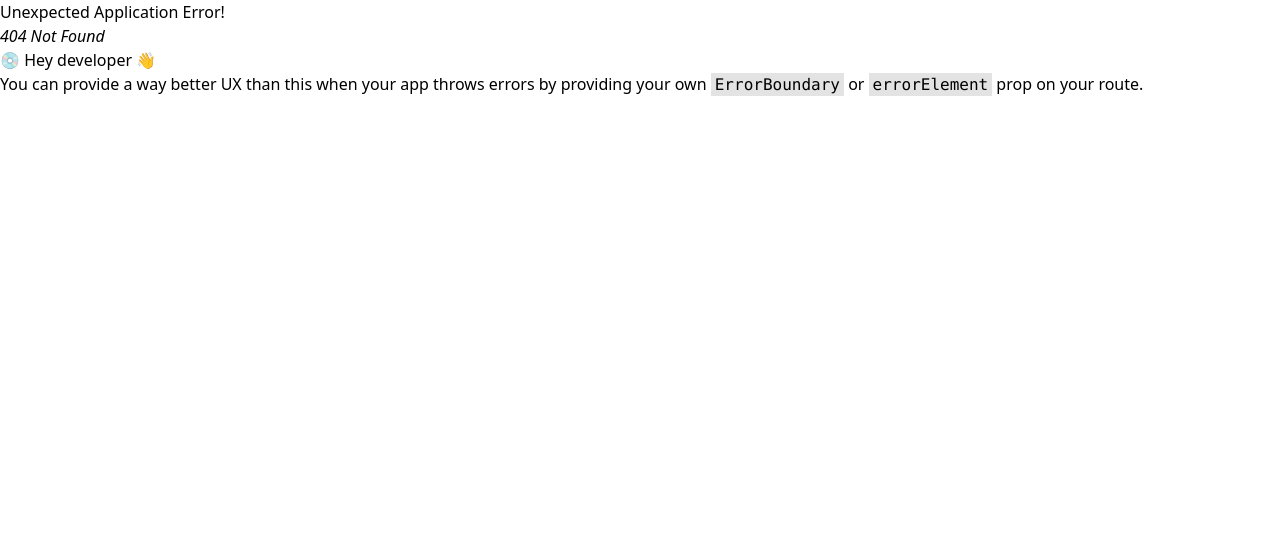
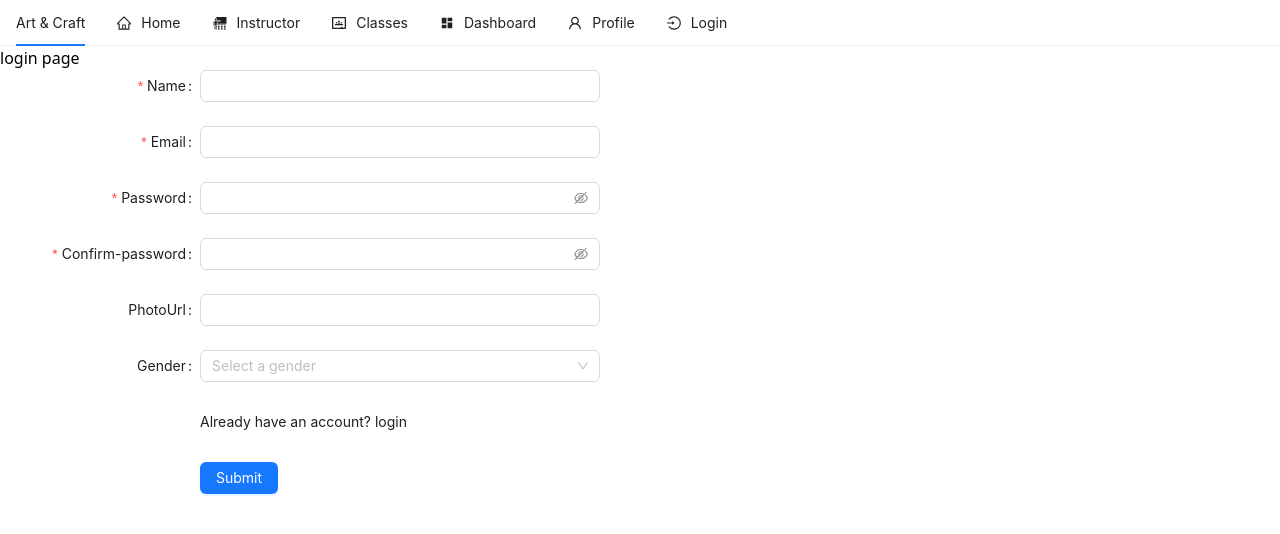
Before and after one commit to Rashed967/summer-camp-client-side, a React (Vite) app: page /register in a window 1280 px wide. Before the commit this address had no page. Shown: the top 534 px of the page. Built offline with nearby package versions, Linux system fonts and the light colour scheme.

Commit message:
register paged addd

```diff
--- a/package.json
+++ b/package.json
@@ -11,10 +11,12 @@
   },
   "dependencies": {
     "antd": "^5.6.1",
+    "firebase": "^9.22.1",
     "localforage": "^1.10.0",
     "match-sorter": "^6.3.1",
     "react": "^18.2.0",
     "react-dom": "^18.2.0",
+    "react-hook-form": "^7.44.3",
     "react-icons": "^4.9.0",
     "react-router-dom": "^6.12.0",
     "sort-by": "^1.2.0"
--- /dev/null
+++ b/src/firebase/firebase.js
@@ -0,0 +1,17 @@
+// Import the functions you need from the SDKs you need
+import { initializeApp } from "firebase/app";
+// TODO: Add SDKs for Firebase products that you want to use
+// https://firebase.google.com/docs/web/setup#available-libraries
+
+// Your web app's Firebase configuration
+const firebaseConfig = {
+  apiKey: "AIzaSyCcBr-VVPh057MWRPfmK7gMHl_GZK4Hjjo",
+  authDomain: "art-and-craft-823bc.firebaseapp.com",
+  projectId: "art-and-craft-823bc",
+  storageBucket: "art-and-craft-823bc.appspot.com",
+  messagingSenderId: "999960434567",
+  appId: "1:999960434567:web:80bf8f6444b63542fca522"
+};
+
+// Initialize Firebase
+export const app = initializeApp(firebaseConfig);
--- a/src/main.jsx
+++ b/src/main.jsx
@@ -6,15 +6,18 @@ import {
   RouterProvider,
 } from "react-router-dom";
 import router from './routes/Routes';
+import AuthProvider from './providers/AuthProvider';
 
 
 ReactDOM.createRoot(document.getElementById('root')).render(
   <React.StrictMode>
 
 
+   <AuthProvider>
    <div className='container mx-auto'>
     <RouterProvider router={router}> </RouterProvider>
    </div>
+   </AuthProvider>
 
 
   </React.StrictMode>,
--- a/src/pages/Login/Login.jsx
+++ b/src/pages/Login/Login.jsx
@@ -1,9 +1,95 @@
+import { useForm } from "react-hook-form";
+import { Button, Checkbox, Form, Input } from 'antd';
+import { useContext } from "react";
+import { AuthContext } from "../../providers/AuthProvider";
+import { Link } from "react-router-dom";
+
+const Login = () => {
+    const {createUser} = useContext(AuthContext)
+
+    const onFinish = (values) => {
+        const {email, password, } = values
+        createUser(email, password)
+        .then(result => {
+            const user = result.user;
+            console.log(user)
+            alert("creater user successfully")
+        })
+
+      };
+      const onFinishFailed = (errorInfo) => {
+        console.log('Failed:', errorInfo);
+      };
 
 
-const Login = () => {
     return (
-        <div>
+        <div className="w-3/4 mx-auto">
             <h2>login page</h2>
+            <Form
+    name="basic"
+    labelCol={{
+      span: 8,
+    }}
+    wrapperCol={{
+      span: 16,
+    }}
+    style={{
+      maxWidth: 600,
+    }}
+    initialValues={{
+      remember: true,
+    }}
+    onFinish={onFinish}
+    onFinishFailed={onFinishFailed}
+    autoComplete="off"
+  >
+    <Form.Item
+      label="Email"
+      name="email"
+      rules={[
+        {
+          required: true,
+          message: 'Please input your email!',
+        },
+      ]}
+    >
+      <Input />
+    </Form.Item>
+
+    <Form.Item
+      label="Password"
+      name="password"
+      rules={[
+        {
+          required: true,
+          message: 'Please input your password!',
+        },
+      ]}
+    >
+      <Input.Password />
+    </Form.Item>
+
+    <Form.Item
+      name="remember"
+      valuePropName="checked"
+      wrapperCol={{
+        offset: 8,
+        span: 16,
+      }}
+    >
+     <p><span >New to this site?</span> <Link className="text-blue-600" to="/register">register</Link></p>
+    </Form.Item>
+
+    <Form.Item
+      wrapperCol={{
+        offset: 8,
+        span: 16,
+      }}
+    >
+
+      <Button className="bg-blue-900" type="primary" htmlType="submit">Submit</Button>
+    </Form.Item>
+  </Form>
 
         </div>
     );
--- /dev/null
+++ b/src/pages/Register/Register.jsx
@@ -0,0 +1,150 @@
+import { Button, Form, Input, Select } from 'antd';
+import { Option } from 'antd/es/mentions';
+import React from 'react';
+import { Link } from 'react-router-dom';
+
+const Register = () => {
+    // const {createUser} = useContext(AuthContext)
+
+    const onFinish = (values) => {
+        const {name, email, password, confirm,photoUrl, gender} = values
+        console.log(name, email,password, confirm ,photoUrl, gender)
+
+
+      };
+      const onFinishFailed = (errorInfo) => {
+        console.log('Failed:', errorInfo);
+      };
+    return (
+        <div className="w-3/4 mx-auto">
+            <h2>login page</h2>
+            <Form
+    name="basic"
+    labelCol={{
+      span: 8,
+    }}
+    wrapperCol={{
+      span: 16,
+    }}
+    style={{
+      maxWidth: 600,
+    }}
+    initialValues={{
+      remember: true,
+    }}
+    onFinish={onFinish}
+    onFinishFailed={onFinishFailed}
+    autoComplete="off"
+  >
+    <Form.Item
+      label="Name"
+      name="name"
+      rules={[
+        {
+          required: true,
+          message: 'Please input your name!',
+        },
+      ]}
+    >
+      <Input />
+    </Form.Item>
+    <Form.Item
+      label="Email"
+      name="email"
+      rules={[
+        {
+          required: true,
+          message: 'Please input your email!',
+        },
+      ]}
+    >
+      <Input />
+    </Form.Item>
+
+    <Form.Item
+      label="Password"
+      name="password"
+      rules={[
+        {
+          required: true,
+          message: 'Please input your password!',
+        },
+      ]}
+    >
+      <Input.Password />
+    </Form.Item>
+
+    <Form.Item
+      label="Confirm-password"
+      name="confirm"
+      rules={[
+        {
+          required: true,
+          message: 'Please confirm your password!',
+        },
+      ]}
+    >
+      <Input.Password />
+    </Form.Item>
+
+    <Form.Item
+      label="PhotoUrl"
+      name="photoUrl"
+      rules={[
+        {
+          required: false,
+          message: 'Please provide your photo link!',
+        },
+      ]}
+    >
+      <Input />
+    </Form.Item>
+
+    <Form.Item
+        name="gender"
+        label="Gender"
+        rules={[
+          {
+            required: false,
+          },
+        ]}
+      >
+        <Select
+          placeholder="Select a gender"
+
+          allowClear
+        >
+          <Option value="male">male</Option>
+          <Option value="female">female</Option>
+          <Option value="other">other</Option>
+        </Select>
+      </Form.Item>
+
+
+    <Form.Item
+      name="remember"
+      valuePropName="checked"
+      wrapperCol={{
+        offset: 8,
+        span: 16,
+      }}
+    >
+     <p><span >Already have an account?</span> <Link className="text-blue-600" to="/login">login</Link></p>
+    </Form.Item>
+
+    <Form.Item
+      wrapperCol={{
+        offset: 8,
+        span: 16,
+      }}
+    >
+
+      <Button className="bg-blue-900" type="primary" htmlType="submit">Submit</Button>
+    </Form.Item>
+  </Form>
+
+        </div>
+    );
+};
+
+export default Register;
--- /dev/null
+++ b/src/providers/AuthProvider.jsx
@@ -0,0 +1,32 @@
+import { createUserWithEmailAndPassword, getAuth } from "firebase/auth";
+import { Children, createContext, useState } from "react";
+import { app } from "../firebase/firebase";
+
+
+export const AuthContext = createContext()
+const auth = getAuth(app)
+
+const AuthProvider = ({children}) => {
+    const [user, setUser] = useState(null)
+    const [loading, setLoading] = useState(true)
+
+    // create user with email and password
+    const createUser = (email, password) => {
+        setLoading(true)
+        return createUserWithEmailAndPassword(auth, email, password)
+    }
+
+
+    const authInfo = {
+        user,
+        loading,
+        createUser
+    }
+    return (
+        <AuthContext.Provider value={authInfo}>
+            {children}
+        </AuthContext.Provider>
+    );
+};
+
+export default AuthProvider;
--- a/src/routes/Routes.jsx
+++ b/src/routes/Routes.jsx
@@ -2,6 +2,7 @@ import { createBrowserRouter } from "react-router-dom";
 import Main from "../layout/Main";
 import Home from "../home/Home/Home";
 import Login from "../pages/Login/Login";
+import Register from "../pages/Register/Register";
 
 
 
@@ -17,6 +18,10 @@ const router = createBrowserRouter([
         {
             path : "login",
             element : <Login></Login>
+        },
+        {
+            path : "register",
+            element : <Register></Register>
         }
       ]
     },
```
Also changed, not shown: 1 other file (tests, documents, lock files or other folders).
